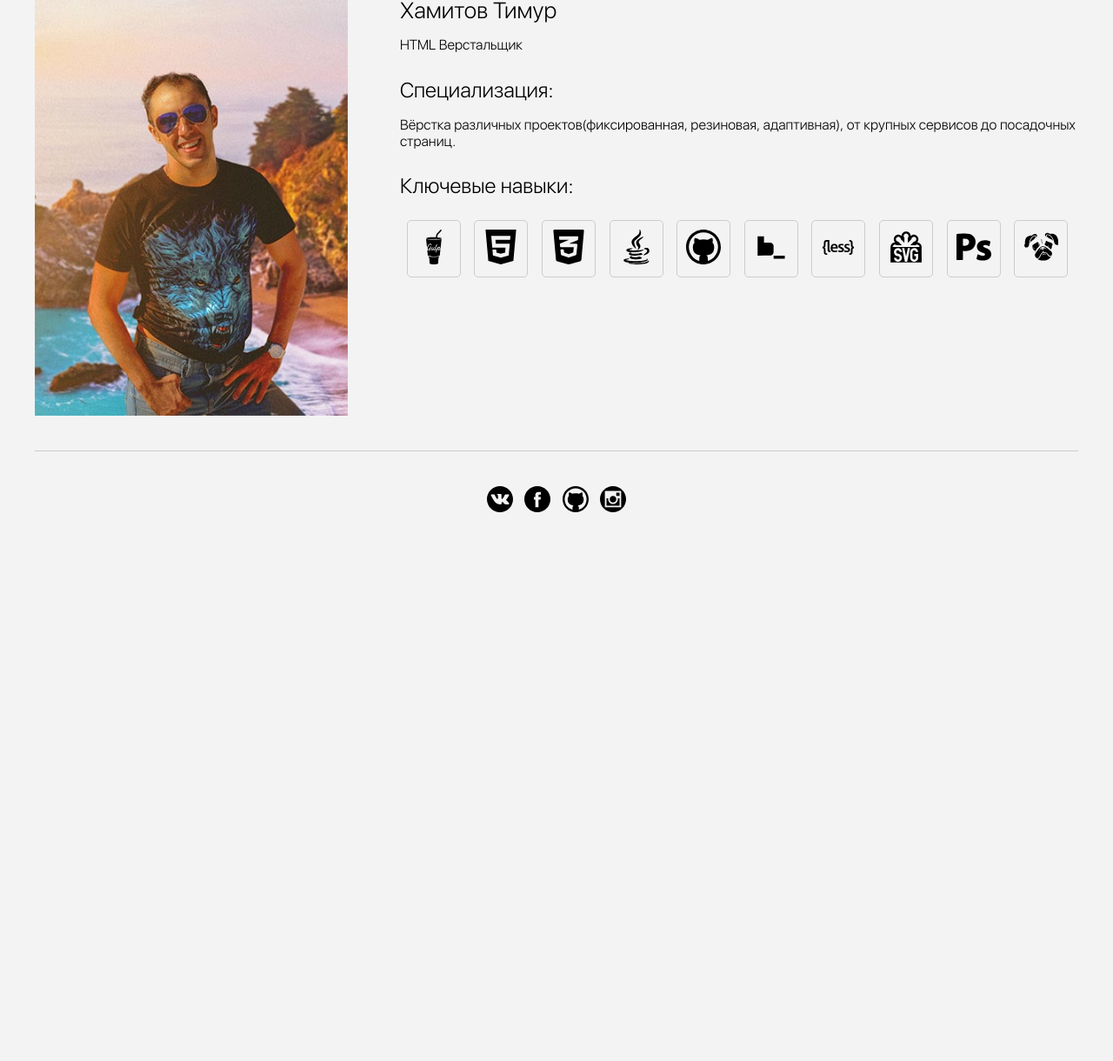
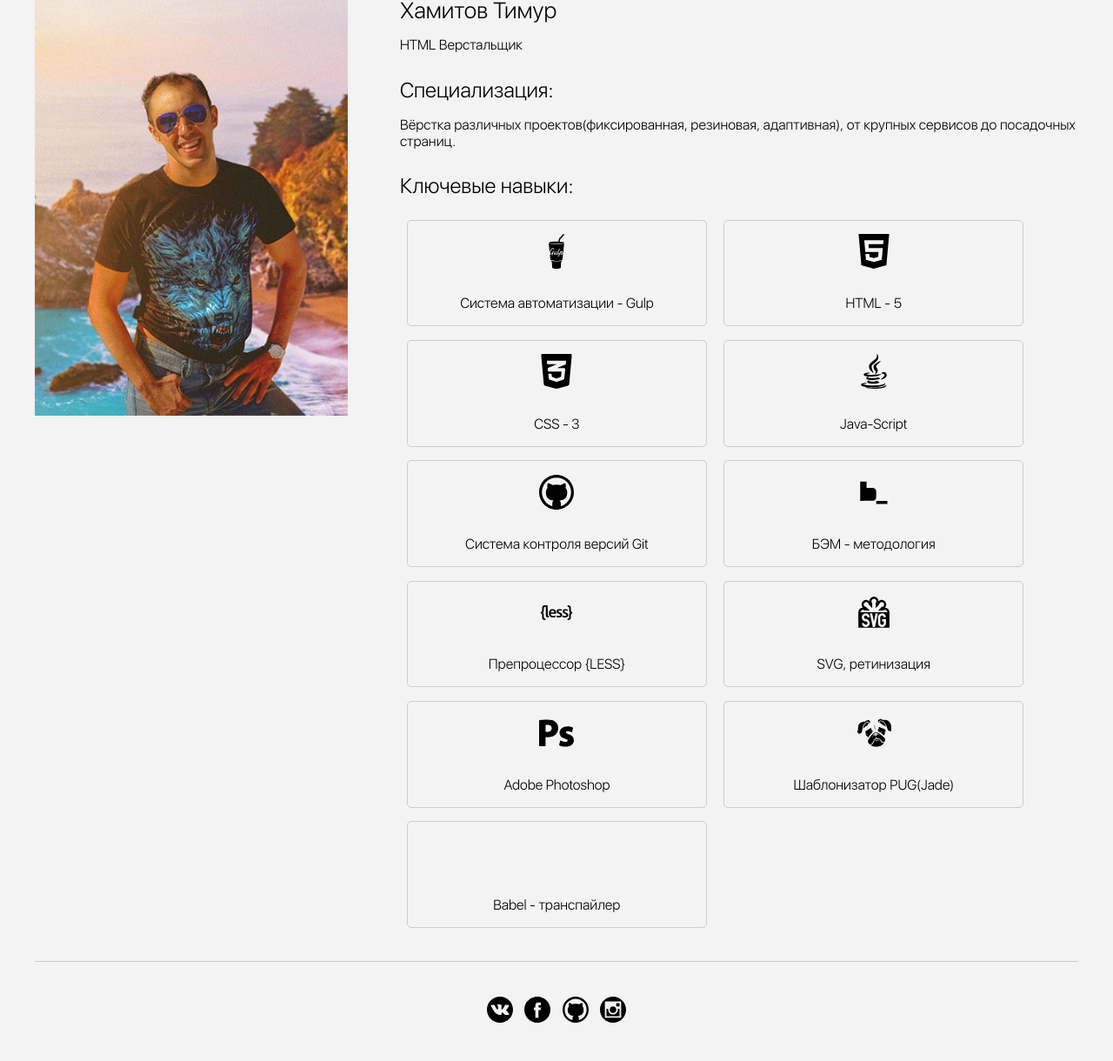
Before and after one commit to ricomen/ricomen.github.io, a web app: file about.html in a window 1280 px wide. Shown: the part 128-1348 px from the top of the page at 87% size. Before the commit the page ends 717 px from the top, so only its background shows below. Run offline with its HTML, style and script files only (its server is not run), Linux system fonts and the light colour scheme; some web fonts are replaced.

Commit message:
fix about page

```diff
--- a/about.html
+++ b/about.html
@@ -38,68 +38,84 @@
           <p class="about__text">Вёрстка различных проектов(фиксированная, резиновая, адаптивная), от крупных сервисов до посадочных страниц.</p>
           <div class="scills">
             <h2 class="about__subtitle">Ключевые навыки:</h2>
-            <div class="scills__list">
-              <div class="scills__item" title="Gulp">
+            <ul class="scills__list">
+              <li class="scills__item">
                 <svg class="scills__icon">
                   <use xlink:href="#gulp-icon" />
                 </svg>
-              </div>
-              <div class="scills__item" title="HTML-5">
+                <p class="scills__description">Система автоматизации - Gulp</p>
+                </li>
+              <li class="scills__item">
                 <svg class="scills__icon">
                   <use xlink:href="#html-icon" />
                 </svg>
-              </div>
-              <div class="scills__item" title="CSS-3">
+                <p class="scills__description">HTML - 5</p>
+              </li>
+              <li class="scills__item">
                 <svg class="scills__icon">
                   <use xlink:href="#css-3-icon" />
                 </svg>
-              </div>
-              <div class="scills__item" title="Java Script">
+                <p class="scills__description">CSS - 3</p>
+              </li>
+              <li class="scills__item">
                 <svg class="scills__icon">
                   <use xlink:href="#javascript-icon" />
                 </svg>
-              </div>
-              <div class="scills__item" title="Система контроля версий - Git">
+                <p class="scills__description">Java-Script</p>
+              </li>
+              <li class="scills__item">
                 <svg class="scills__icon">
                   <use xlink:href="#git-icon" />
                 </svg>
-              </div>
-              <div class="scills__item" title="методология - БЭМ (на уровне именования селекторов)">
+                <p class="scills__description">Система контроля версий Git</p>
+              </li>
+              <li class="scills__item">
                 <svg class="scills__icon">
                   <use xlink:href="#bem-icon" />
                 </svg>
-              </div>
-              <div class="scills__item" title="препроцессор LESS">
+                <p class="scills__description">БЭМ - методология</p>
+              </li>
+              <li class="scills__item">
                 <svg class="scills__icon">
                   <use xlink:href="#less-icon" />
                 </svg>
-              </div>
-              <!--<div class="scills__item">
-      <svg class="scills__icon">
-        <use xlink:href="#sass-icon" />
-      </svg>
-              </div> -->
-              <div class="scills__item" title="SVG">
+                <p class="scills__description">Препроцессор {LESS}</p>
+              </li>
+              <li class="scills__item">
                 <svg class="scills__icon">
                   <use xlink:href="#svg-icon" />
                 </svg>
-              </div>
-              <div class="scills__item" title="Photoshop">
+                <p class="scills__description">SVG, ретинизация</p>
+              </li>
+              <li class="scills__item">
                 <svg class="scills__icon">
                   <use xlink:href="#photoshop-icon" />
                 </svg>
-              </div>
-              <!--<div class="scills__item">
-                <svg class="scills__icon">
-                  <use xlink:href="#bootstrap-icon" />
-                </svg>
-              </div> -->
-              <div class="scills__item" title="Шаблонизатор PUG(Jade)">
+                <p class="scills__description">Adobe Photoshop</p>
+              </li>
+              <li class="scills__item">
                 <svg class="scills__icon">
                   <use xlink:href="#pug-icon" />
                 </svg>
-              </div>
-            </div>
+                <p class="scills__description">Шаблонизатор PUG(Jade)</p>
+              </li>
+              <li class="scills__item">
+                <svg class="scills__icon">
+                  <use xlink:href="#babel-icon" />
+                </svg>
+                <p class="scills__description">Babel - транспайлер</p>
+              </li>
+          <!--<li class="scills__item">
+                 <svg class="scills__icon">
+                   <use xlink:href="#sass-icon" />
+                 </svg>
+               </li>
+               <li class="scills__item">
+                 <svg class="scills__icon">
+                   <use xlink:href="#bootstrap-icon" />
+                 </svg>
+               </li>-->
+            </ul>
           </div>
         </div>
       </section>
--- a/src/less/blocks/about.less
+++ b/src/less/blocks/about.less
@@ -44,21 +44,36 @@
   clear: both;
   margin-bottom: 30px;
   &__list {
-    .clearfix();
+    margin: 0;
+    padding: 0;
+    list-style: none;
   }
   &__item {
-    float: left;
-    padding: 10px;
+    display: inline-block;
+    vertical-align: top;
+    margin: 1%;
+    padding: 2%;
+    text-align: center;
     border: 1px solid #ccc;
     border-radius: 5px;
-    margin: 1%;
+    width: 40%;
+    align-content: center;
+
+    @media @phone {
+      width: 26%;
+    }
     svg {
+      vertical-align: middle;
       width: 40px;
       height: 40px;
     }
     &:hover {
       box-shadow: 0 0 10px 2px #ccc;
     }
+  }
+  &__description {
+    margin-top: 10%;
+    margin-bottom: 0;
   }
 }
 .contacts {
@@ -70,7 +85,6 @@
     font-weight: 300;
   }
   &__link {
-
     padding: 1%;
     text-decoration: none;
     color: #000;
```
Also changed, not shown: build/css/style.css (+25 -9 lines), css/style.css (+25 -9 lines), src/about.html (+48 -32 lines), src/css/style.css (+25 -9 lines), src/img/symbol-sprite.html (+4 -1 lines), build/css/style.min.css, css/style.min.css, src/css/style.min.css, 2 other files.
